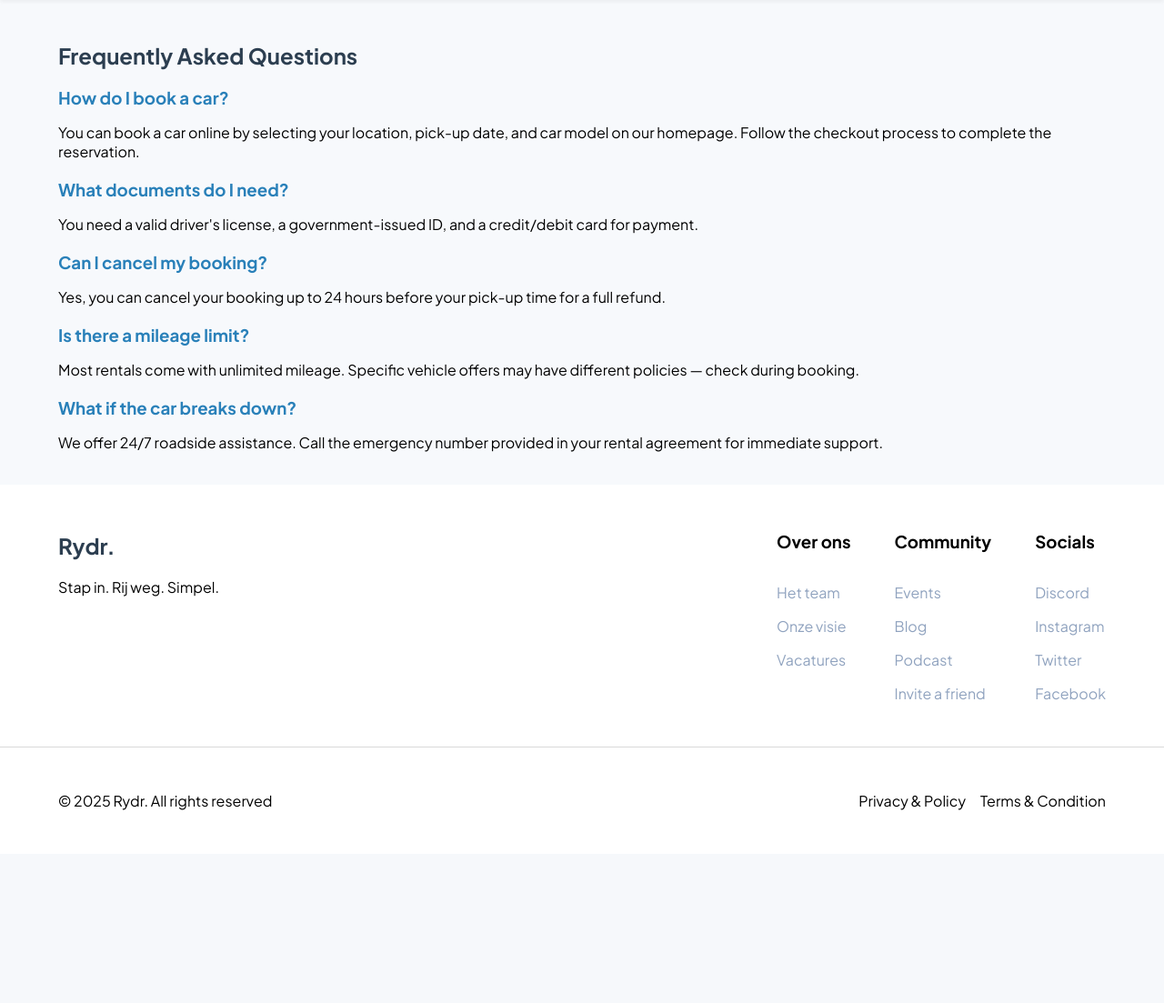
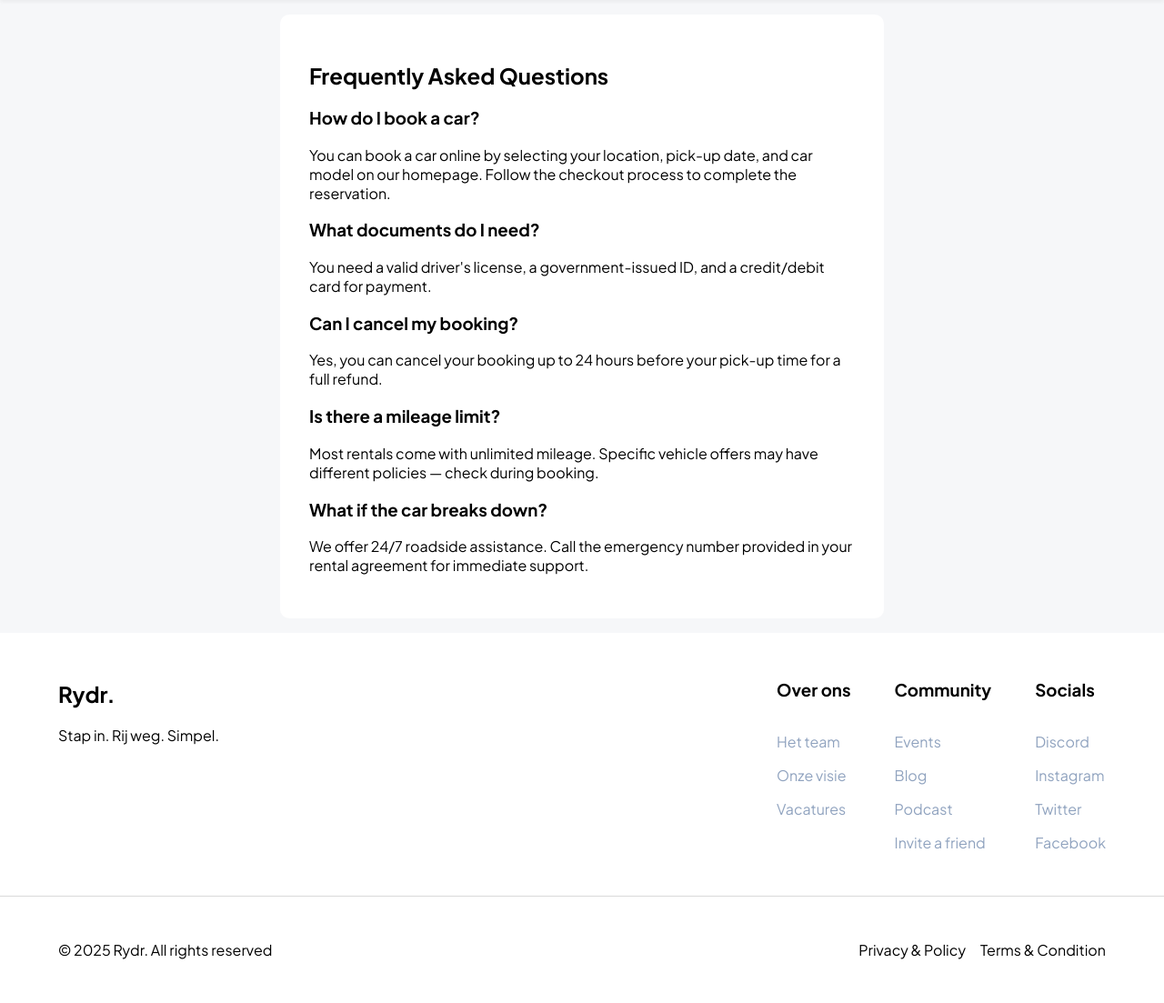
Before and after one commit to Rowan-Laffeber/rental-main, a PHP site: page /rental/index.php?page=hulp-nodig in a window 1280 px wide. Shown: the part 85-1188 px from the top of the page at 91% size. Before the commit the page ends 976 px from the top, so only its background shows below. Run offline with PHP 8.4, Linux system fonts and the light colour scheme.

Commit message:
v0.0.1
changed design to matchfigma

```diff
--- a/pages/hulp-nodig.php
+++ b/pages/hulp-nodig.php
@@ -1,44 +1,6 @@
-<?php
-
-?>
-<!DOCTYPE html>
-<html lang="en">
-<head>
-    <meta charset="UTF-8" />
-    <meta name="viewport" content="width=device-width, initial-scale=1.0"/>
-    <style>
-        .help-body {
-            font-family: Arial, sans-serif;
-            background-color: #f7f9fc;
-            margin: 0;
-            padding: 0;
-        }
-        h2 {
-            color: #2c3e50;
-        }
-
-        .faq-section {
-            margin-top: 30px;
-        }
-
-        .faq {
-            margin-bottom: 20px;
-        }
-
-        .faq h3 {
-            margin-bottom: 5px;
-            color: #2980b9;
-        }
-        @media (max-width: 600px) {
-            nav {
-                font-size: 14px;
-            }
-        }
-    </style>
-</head>
-<body class="help-body">
 
 <main>
+    <div class="big-form">
     <section class="faq-section">
         <h2>Frequently Asked Questions</h2>
 
@@ -67,6 +29,5 @@
             <p>We offer 24/7 roadside assistance. Call the emergency number provided in your rental agreement for immediate support.</p>
         </div>
     </section>
+    </div>
 </main>
-</body>
-</html>
```
Also changed, not shown: pages/over-ons.php (+4 -5 lines), pages/privacy-policy.php (+7 -16 lines).
